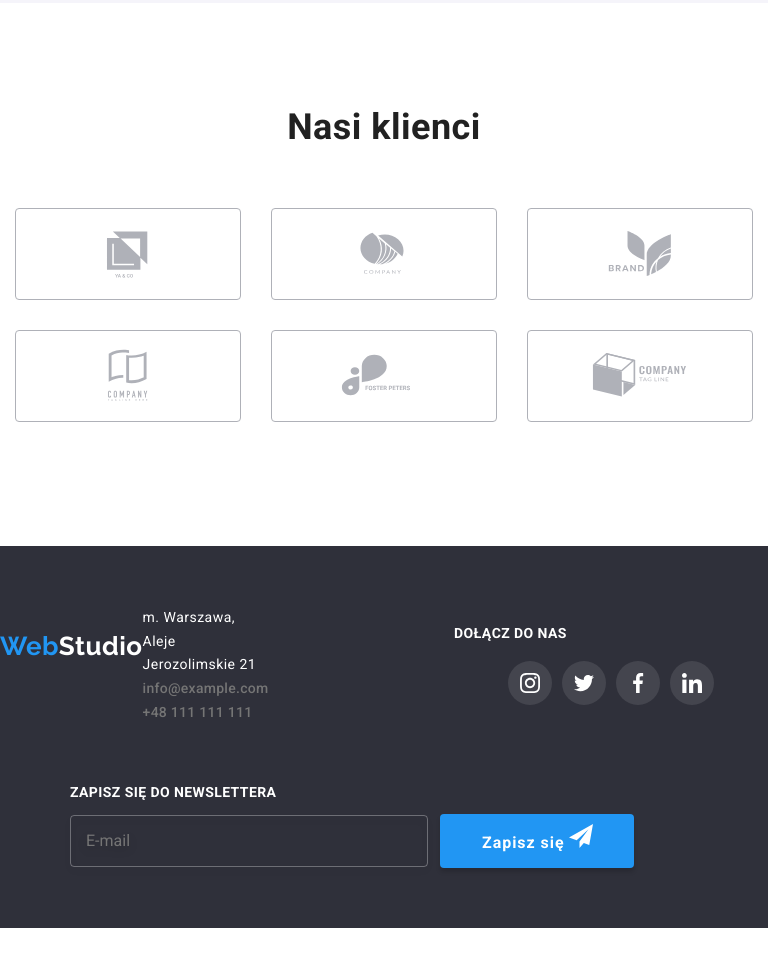
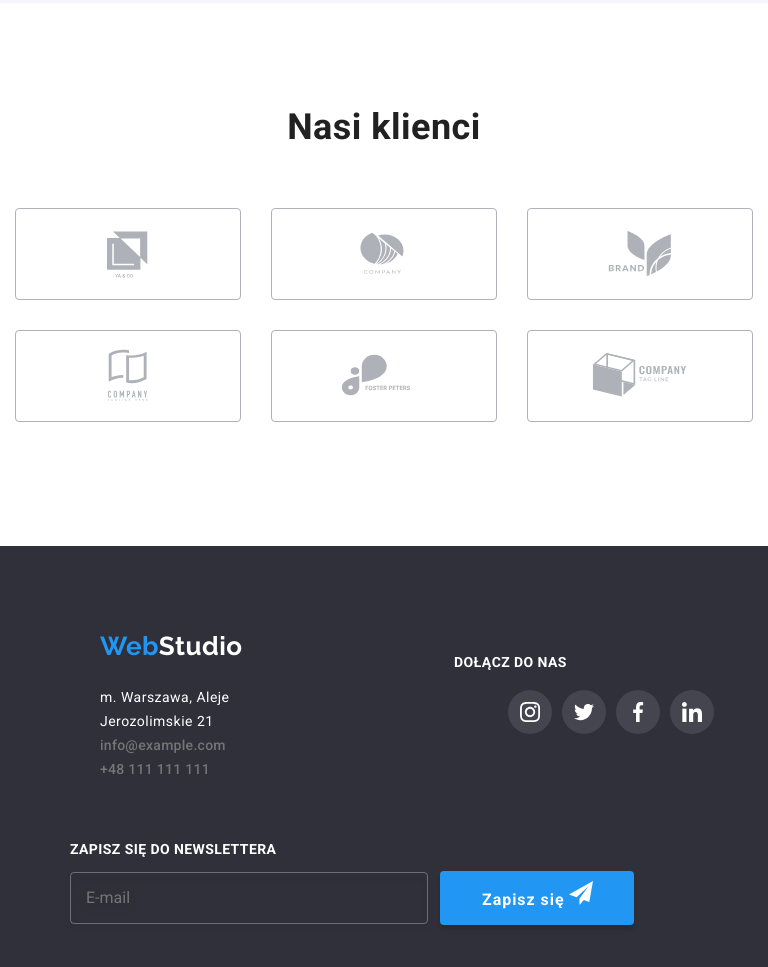
Before and after one commit to furnalis/goit-markup-hw-08, a plain HTML site: page index.html in a window 768 px wide. Shown: the part 2825-3792 px from the top of the page. Before the commit the page ends 3753 px from the top, so only its background shows below. Drawn offline with nearby package versions, Linux system fonts and the light colour scheme.

Commit message:
https://github.com/furnalis/goit-markup-hw-08.git

```diff
--- a/sass/components/_footer.scss
+++ b/sass/components/_footer.scss
@@ -166,7 +166,9 @@
 
   &__web {
     @media screen and (min-width: 768px) and (max-width: 1199px) {
-      display: flex;
+      align-items: center;
+      display: inline;
+      padding-left: 100px;
     }
   }
 }
```
Also changed, not shown: css/main.min.css, 1 other file.
